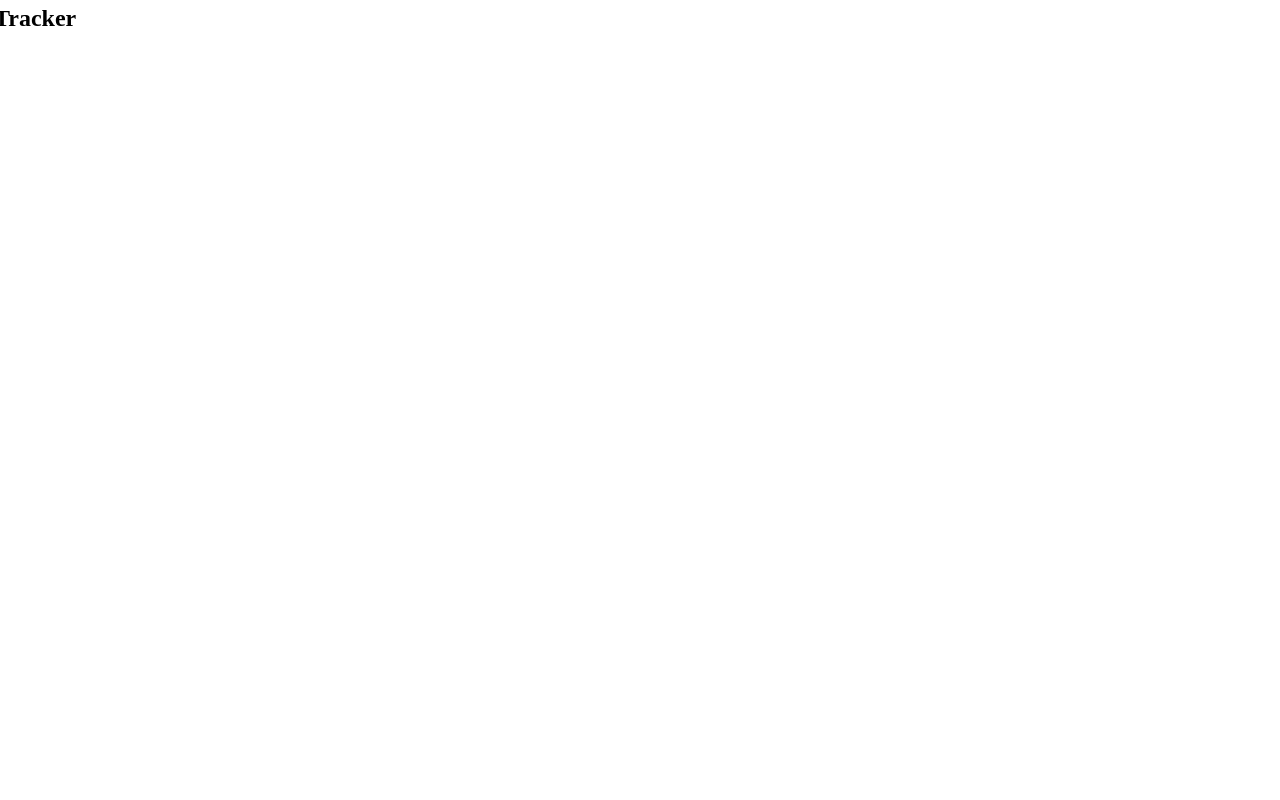
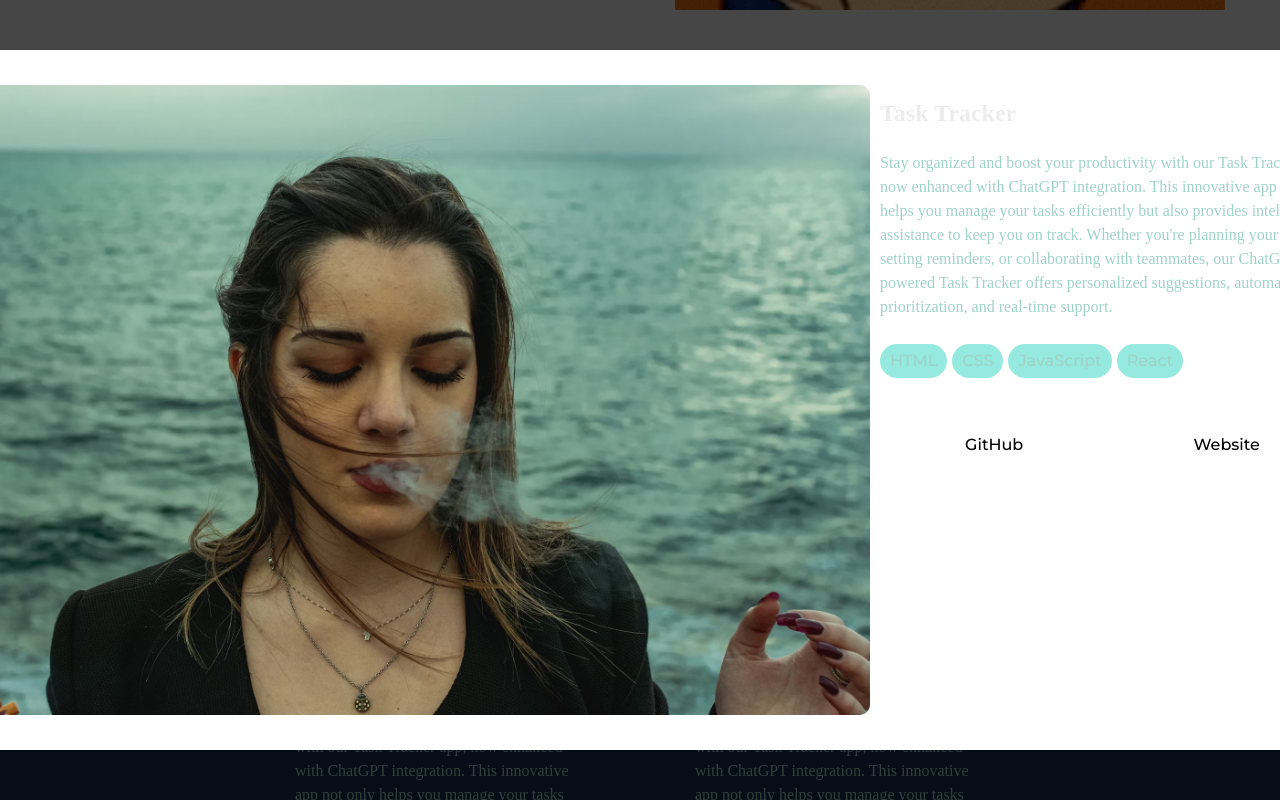
Before and after one commit to BuraYu/portfolio, a React (Create React App) app: page / in a window 1280 px wide. Both pictures are taken after a click on the element 440 px from the left and 1790 px from the top of the page. Shown: the part 1390-2190 px from the top of the page. Built offline with nearby package versions, Linux system fonts and the light colour scheme; no server answers.

Commit message:
add styling and data to modal

```diff
--- a/src/components/modal/Modal.js
+++ b/src/components/modal/Modal.js
@@ -1,5 +1,6 @@
 import React from "react";
 import "./modal.css";
+import smoker from "../../images/smoker.jpg";
 
 const Modal = ({ isOpen, onClose, children }) => {
   if (!isOpen) return null;
@@ -7,7 +8,32 @@ const Modal = ({ isOpen, onClose, children }) => {
   return (
     <div className="modal">
       <div className="modal__content">
-        {children}
+        <img src={smoker} className="smoker" />
+        {/* {children} */}
+        <div className="modal__description">
+          <h3 className="project__title">Task Tracker</h3>
+          <p className="project__description">
+            Stay organized and boost your productivity with our Task Tracker
+            app, now enhanced with ChatGPT integration. This innovative app not
+            only helps you manage your tasks efficiently but also provides
+            intelligent assistance to keep you on track. Whether you're planning
+            your day, setting reminders, or collaborating with teammates, our
+            ChatGPT-powered Task Tracker offers personalized suggestions,
+            automated task prioritization, and real-time support.
+          </p>
+          <ul className="project__technologies">
+            <li className="project__technology">HTML</li>
+            <li className="project__technology">CSS</li>
+            <li className="project__technology">JavaScript</li>
+            <li className="project__technology">React</li>
+          </ul>
+
+          <div className="modal__links">
+            <a href="">GitHub</a>
+            <a href="">Website</a>
+          </div>
+        </div>
+
         <button className="modal__close" onClick={onClose}></button>
       </div>
     </div>
--- a/src/components/modal/modal.css
+++ b/src/components/modal/modal.css
@@ -9,14 +9,16 @@
 
 .modal__content {
   position: fixed;
+  display: flex;
   width: 1500px;
-  height: 900px;
+  height: 700px;
   top: 50%;
   left: 50%;
   transform: translate(-50%, -50%);
   background-color: #fff;
-  padding: 50px;
+  padding: 35px;
   z-index: 1000;
+  border-radius: 15px;
 }
 
 .modal__close {
@@ -61,3 +63,57 @@
 .modal__close:after {
   transform: rotate(-45deg);
 }
+
+.smoker {
+  max-height: 700px;
+  flex-basis: 40%;
+  flex-grow: 1;
+  border-radius: 10px;
+}
+
+.modal__description {
+  display: flex;
+  flex-direction: column;
+  gap: 10px;
+  padding: 10px;
+  flex-basis: 60%;
+  flex-grow: 1;
+}
+
+.modal__links {
+  display: flex;
+  justify-content: space-around;
+  margin-top: 40px;
+}
+
+a {
+  background-image: linear-gradient(to right, #54b3d6, #54b3d6 50%, #000 50%);
+  background-size: 200% 100%;
+  background-position: -100%;
+  display: inline-block;
+  padding: 5px 0;
+  position: relative;
+  -webkit-background-clip: text;
+  -webkit-text-fill-color: transparent;
+  transition: all 0.3s ease-in-out;
+}
+
+a:before {
+  content: "";
+  background: #54b3d6;
+  display: block;
+  position: absolute;
+  bottom: -3px;
+  left: 0;
+  width: 0;
+  height: 3px;
+  transition: all 0.3s ease-in-out;
+}
+
+a:hover {
+  background-position: 0;
+}
+
+a:hover::before {
+  width: 100%;
+}
```
Also changed, not shown: src/images/smoker.jpg (added).
